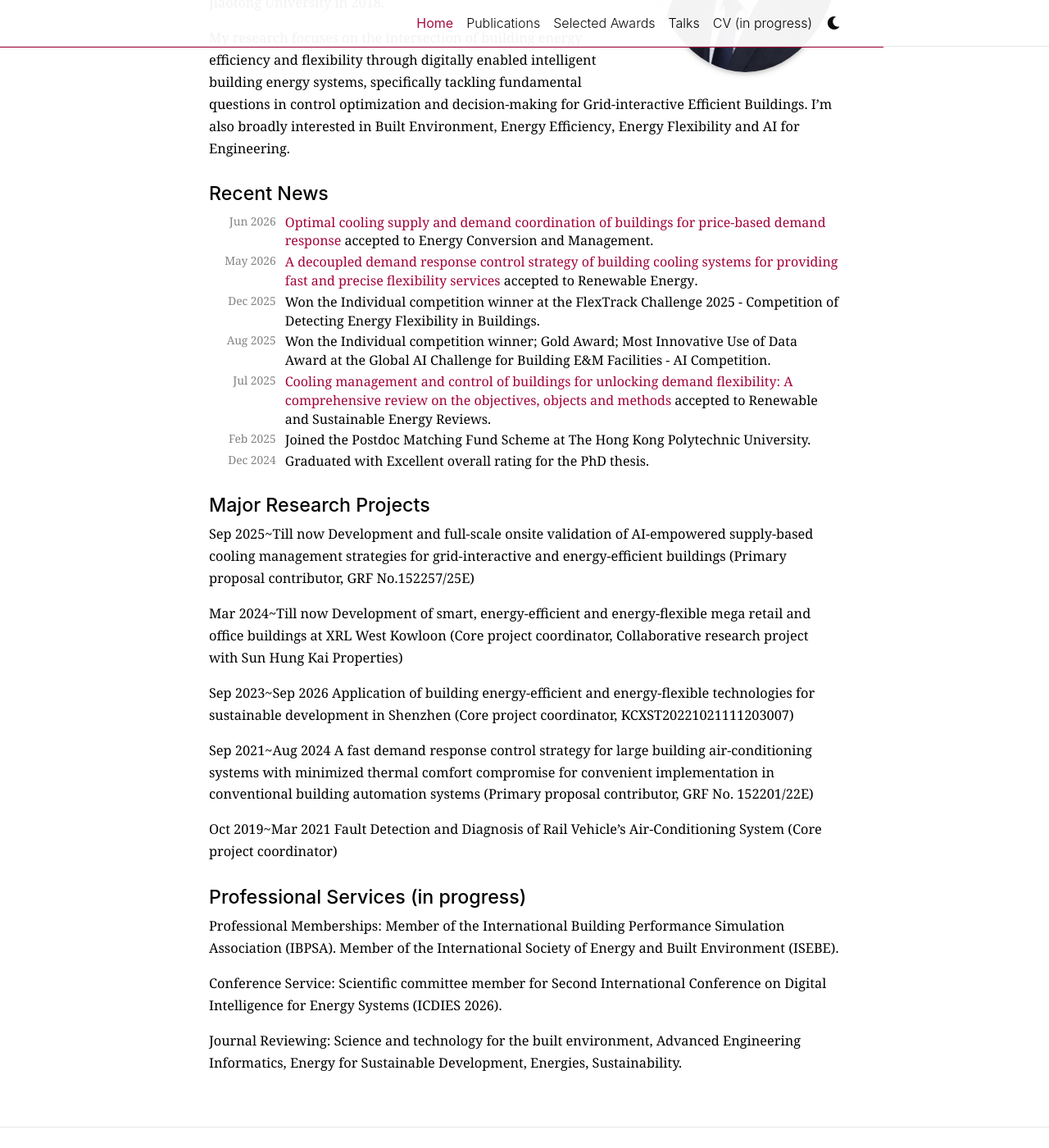
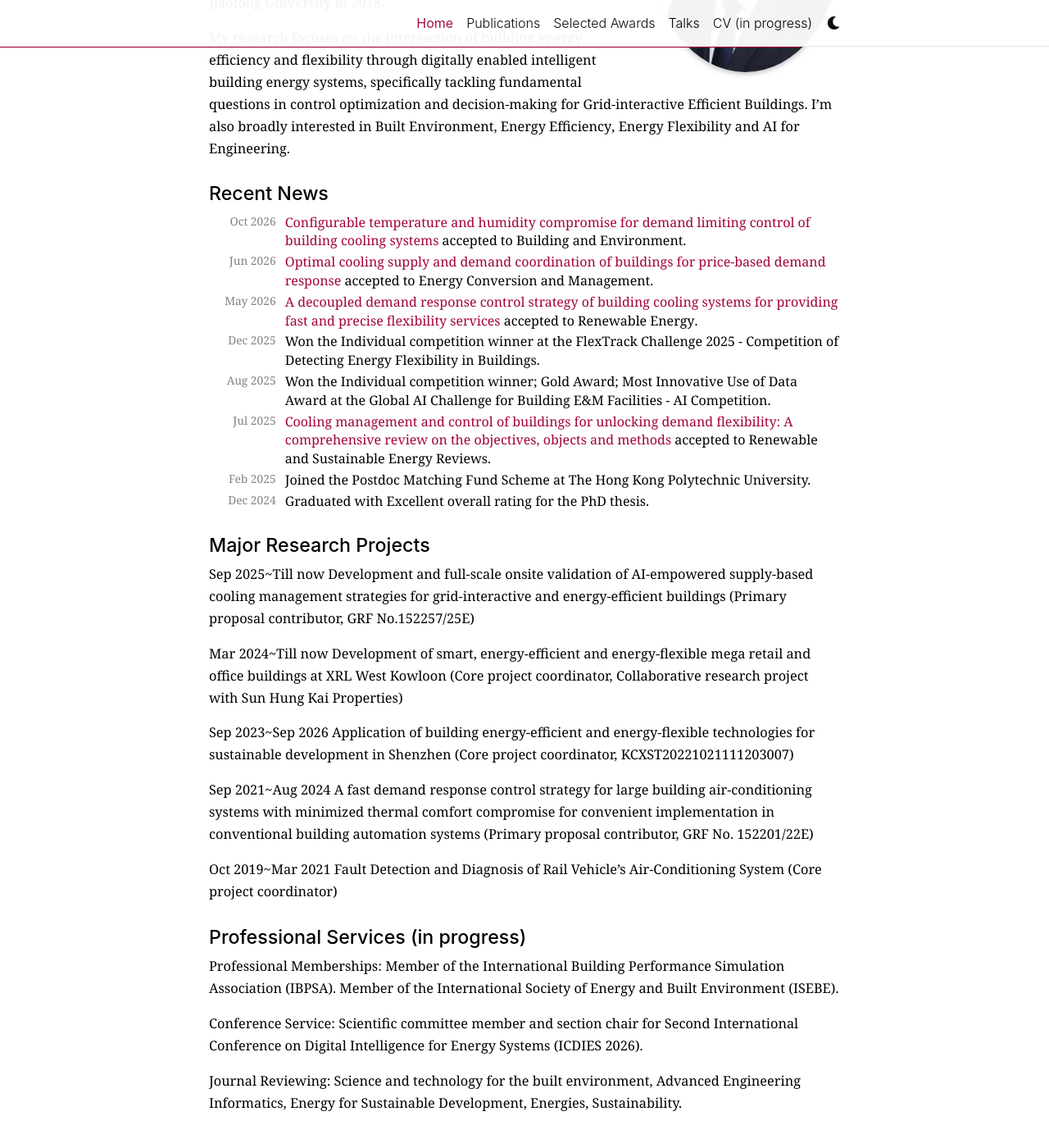
Before and after one commit to CODEDMK/codedmk.github.io, a Jekyll site: the page built from _pages/about.md, in a window 1280 px wide and 1400 px high, scrolled down 384 px. Shown: the whole window at 82% size. Built offline with Jekyll 4.4.1, drawn with Linux system fonts in a browser that asks for light colours; full-size pictures stand in for the smaller copies a plugin makes; comment, search, counter and statistics services are not loaded; a style sheet for code colours, icons or effects is not loaded.

Commit message:
Update about.md

```diff
--- a/_pages/about.md
+++ b/_pages/about.md
@@ -25,6 +25,7 @@ My research focuses on the intersection of **building energy efficiency and flex
 
 # Recent News
 <ul class="news-list-lite">
+  <li><span class="news-date">Oct 2026</span><span><a href="https://doi.org/10.1016/j.buildenv.2026.115463">Configurable temperature and humidity compromise for demand limiting control of building cooling systems</a> accepted to <strong>Building and Environment</strong>.</span></li>
   <li><span class="news-date">Jun 2026</span><span><a href="https://doi.org/10.1016/j.enconman.2026.121827">Optimal cooling supply and demand coordination of buildings for price-based demand response</a> accepted to <strong>Energy Conversion and Management</strong>.</span></li>
   <li><span class="news-date">May 2026</span><span><a href="https://doi.org/10.1016/j.renene.2026.125976">A decoupled demand response control strategy of building cooling systems for providing fast and precise flexibility services</a> accepted to <strong>Renewable Energy</strong>.</span></li>
   <li><span class="news-date">Dec 2025</span><span>Won the <strong>Individual competition winner</strong> at the FlexTrack Challenge 2025 - Competition of Detecting Energy Flexibility in Buildings.</span></li>
@@ -48,6 +49,6 @@ Oct 2019~Mar 2021 **Fault Detection and Diagnosis of Rail Vehicle’s Air-Condit
 # Professional Services (in progress)
 **Professional Memberships**: Member of the International Building Performance Simulation Association (IBPSA). Member of the International Society of Energy and Built Environment (ISEBE).
 
-**Conference Service**: Scientific committee member for Second International Conference on Digital Intelligence for Energy Systems (ICDIES 2026).
+**Conference Service**: Scientific committee member and section chair for Second International Conference on Digital Intelligence for Energy Systems (ICDIES 2026).
 
 **Journal Reviewing**: Science and technology for the built environment, Advanced Engineering Informatics, Energy for Sustainable Development, Energies, Sustainability.
```
